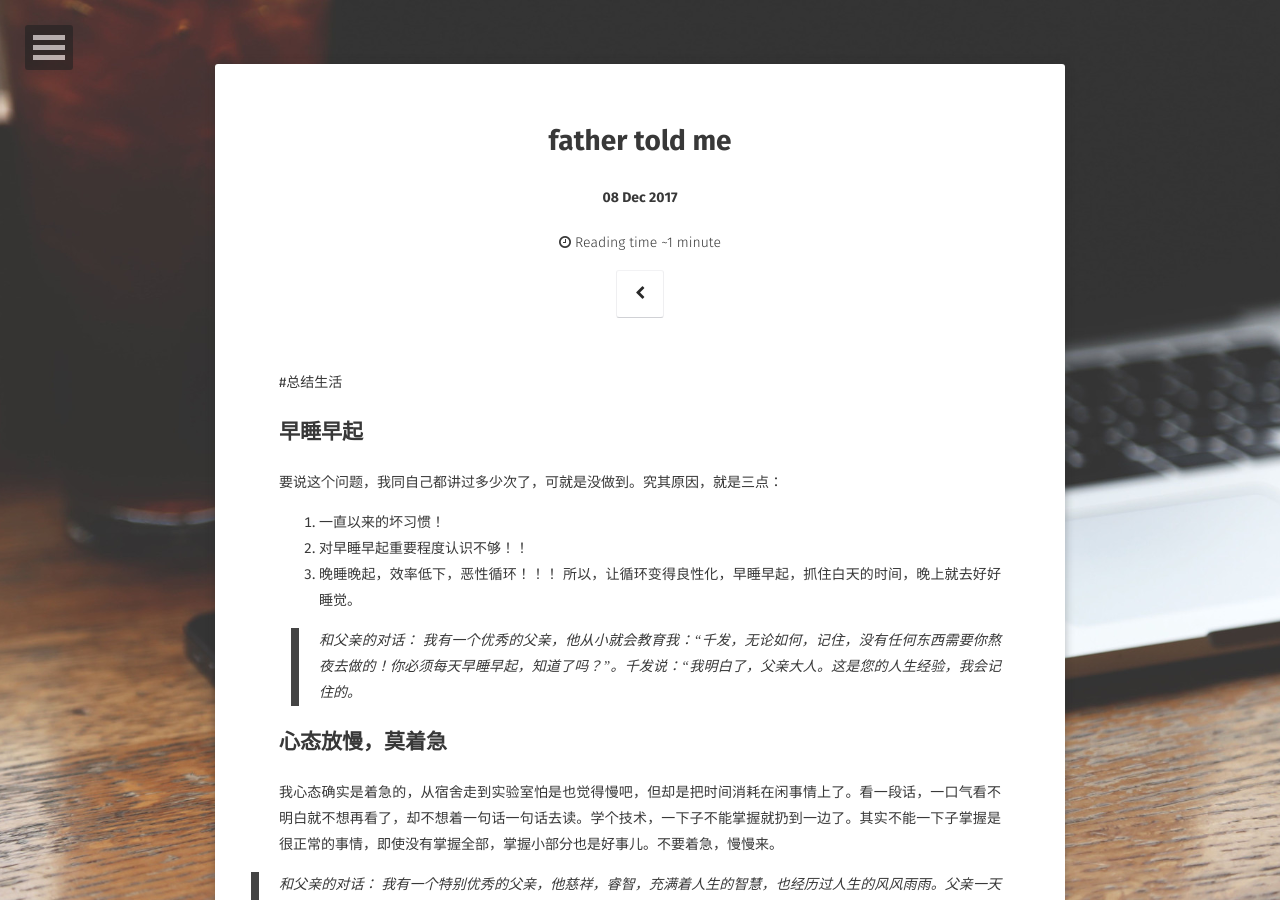
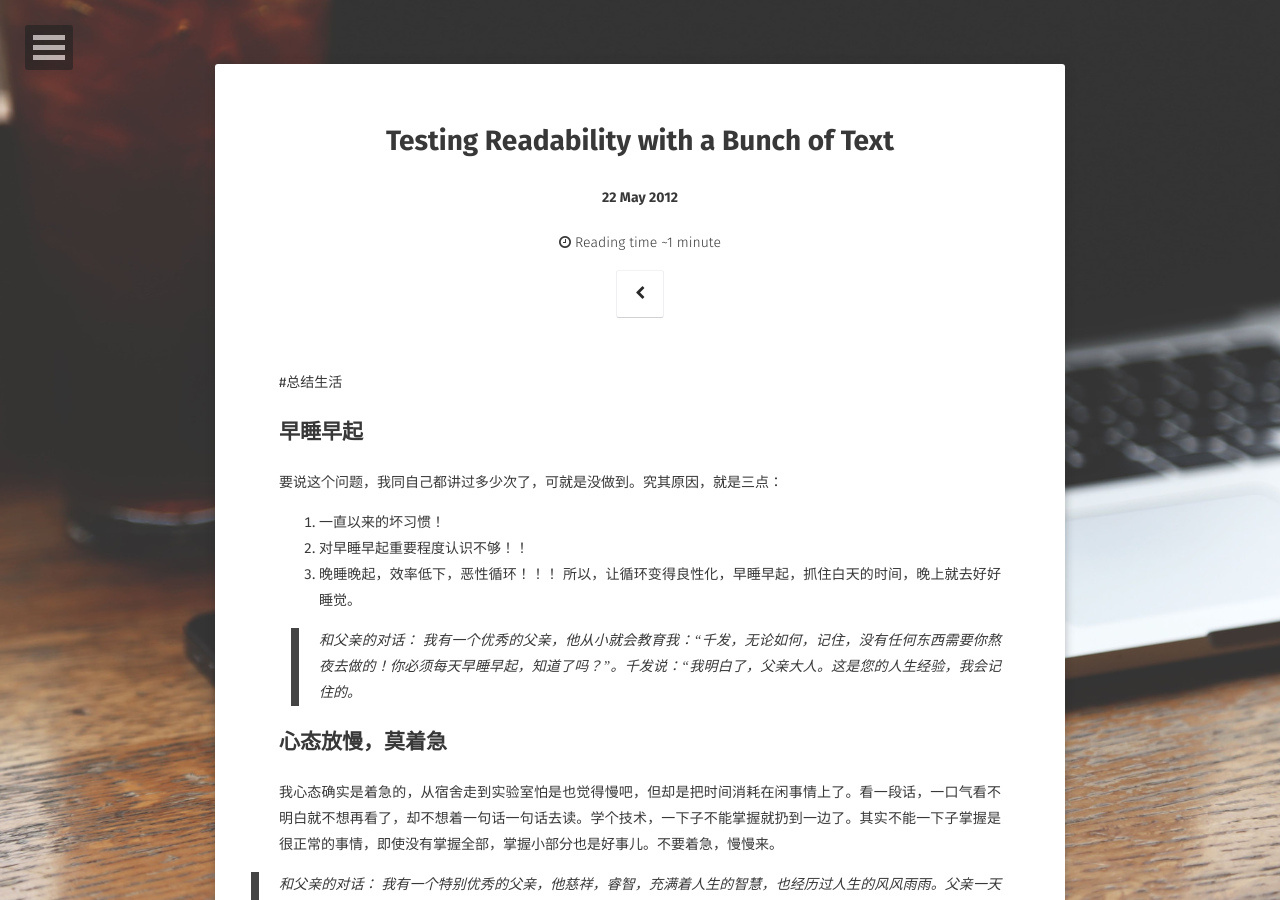
Before and after one commit to okcing/okcing.github.io, a Jekyll site: the page built from _posts/2017-12-08-life-and-father.md, in a window 1280 px wide and 900 px high. Built offline with Jekyll 4.4.1, drawn with Linux system fonts in a browser that asks for light colours; some web fonts are replaced; comment, search, counter and statistics services are not loaded; some of the changed text lies outside the part shown.

Commit message:
格式问题
格式

```diff
--- a/_posts/2017-12-08-life-and-father.md
+++ b/_posts/2017-12-08-life-and-father.md
@@ -1,9 +1,9 @@
 ---
 layout: post
-title: "father told me"
-date: 2017-12-08
-excerpt: "father"
-tags: [life, father, great]
+title: "Testing Readability with a Bunch of Text"
+date: 2012-05-22
+excerpt: "A ton of text to test readability."
+tags: [sample post, readability, test]
 comments: true
 ---
 
```
